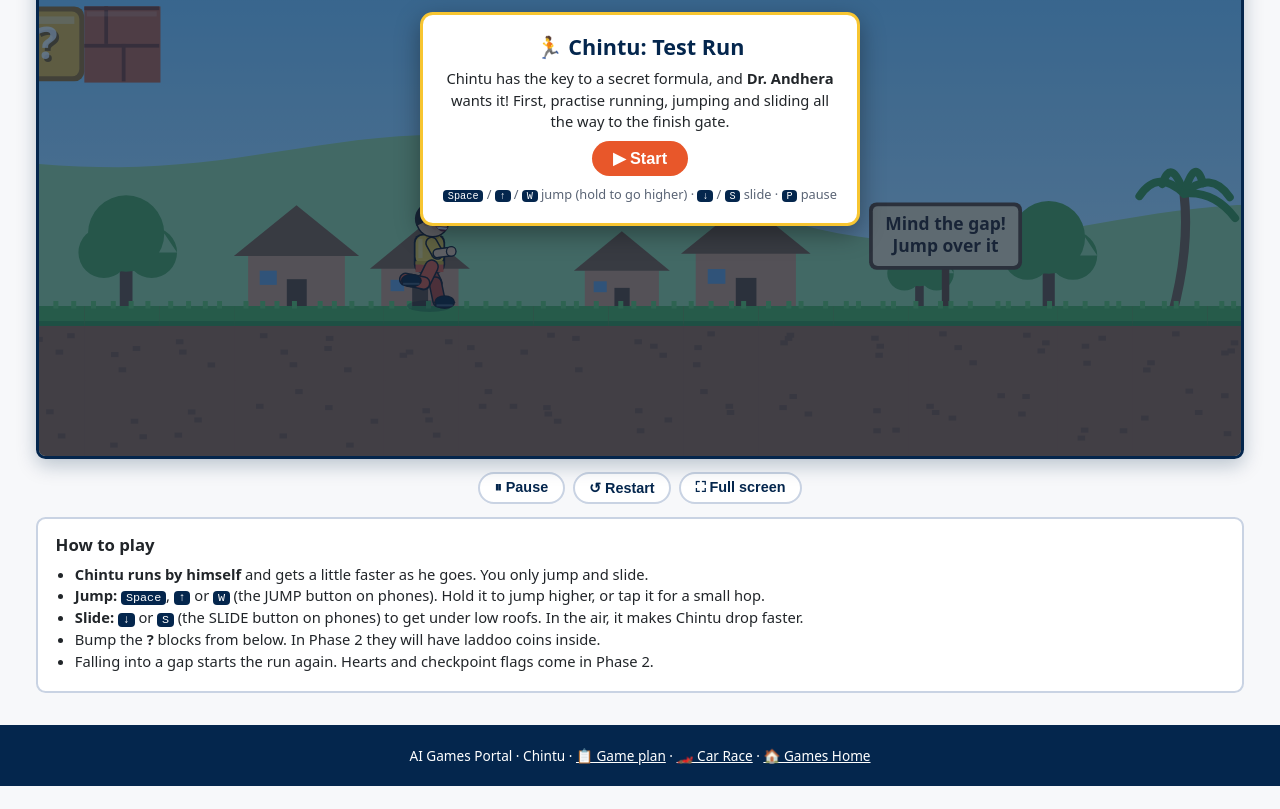
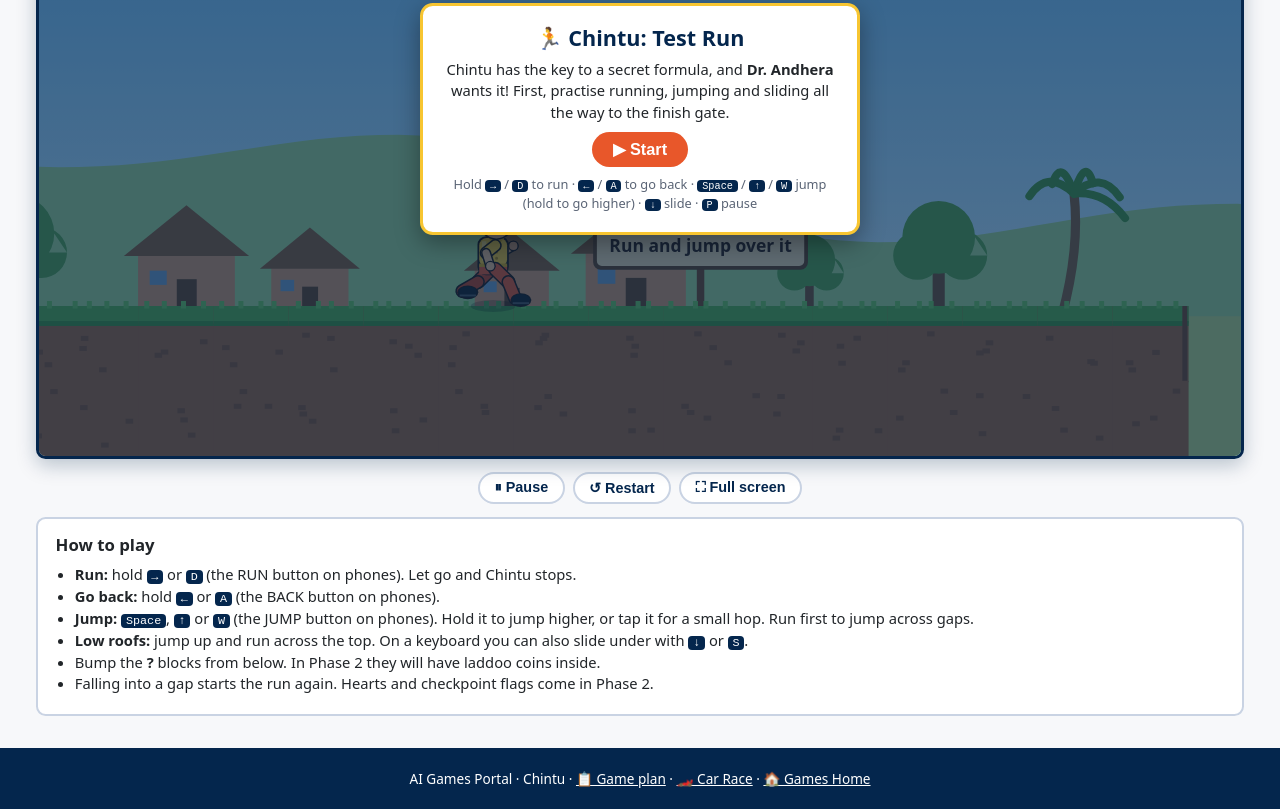
Before and after one commit to RAGchamp/GAMES, a plain HTML site: page GAME-2-Chintu/chintu.html in a window 1280 px wide. Shown: the part 494-1303 px from the top of the page. Before the commit the page ends 1280 px from the top, so only its background shows below. Drawn offline with Linux system fonts and the light colour scheme.

Commit message:
Chintu: run only while RUN is held; BACK, RUN and JUMP buttons
- Chintu now stands still until RUN (→ / D) is held, walks back with
  BACK (← / A), speeds up and slows down smoothly, faces the way he
  moves, and breathes when idle; the camera looks ahead his way
- Phones: BACK, RUN and JUMP buttons (SLIDE button removed); in
  landscape BACK and RUN are round buttons bottom-left, JUMP bottom-right
- Low roof can be crossed by jumping on top; keyboard ↓ still slides
- Signs, title hints, help text and the plan updated

Co-Authored-By: Claude Opus 5.5 <noreply@anthropic.com>

```diff
--- a/GAME-2-Chintu/chintu.html
+++ b/GAME-2-Chintu/chintu.html
@@ -126,7 +126,8 @@
     user-select:none; -webkit-user-select:none; -webkit-touch-callout:none;
   }
   .tb span{ display:block; font-size:.78rem; letter-spacing:.12em; margin-top:.25rem; }
-  .tb.slide{ background:var(--biz-blue); }
+  .tb.back{ background:var(--biz-blue); flex-grow:.8; }
+  .tb.run{ background:#198754; }
   .tb.jump{ background:var(--chintu-orange); }
   .tb.mini{ flex:0 0 64px; background:#2d3e5c; font-size:1.3rem; }
   .tb.down{ filter:brightness(1.3); transform:scale(.97); }
@@ -148,15 +149,17 @@
       background:transparent; pointer-events:none; z-index:5;
     }
     body.touch:not(.playing) .deck{ display:none; }
+    body.touch{ --tb:clamp(58px, 21vh, 86px); }
     body.touch .tb{
       position:absolute; pointer-events:auto; flex:none;
-      width:clamp(64px, 22vh, 92px); height:clamp(64px, 22vh, 92px); border-radius:50%;
+      width:var(--tb); height:var(--tb); border-radius:50%;
       bottom:max(10px, env(safe-area-inset-bottom)); font-size:1.4rem; padding:0;
       background:rgba(4,38,77,.38); border:3px solid rgba(255,255,255,.75);
       box-shadow:0 2px 10px rgba(0,0,0,.3); backdrop-filter:blur(2px);
     }
     body.touch .tb span{ font-size:.62rem; letter-spacing:.08em; margin-top:.15rem; }
-    body.touch .tb.slide{ left:max(10px, env(safe-area-inset-left)); border-color:rgba(110,168,254,.95); }
+    body.touch .tb.back{ left:max(10px, env(safe-area-inset-left)); border-color:rgba(110,168,254,.95); }
+    body.touch .tb.run{ left:calc(max(10px, env(safe-area-inset-left)) + var(--tb) + 12px); border-color:rgba(117,214,160,.95); }
     body.touch .tb.jump{ right:max(10px, env(safe-area-inset-right)); border-color:rgba(255,160,120,.95); }
     body.touch .tb.down{ background:rgba(255,255,255,.35); transform:scale(.94); }
     body.touch .tb.mini{
@@ -210,8 +213,8 @@
           <h2>🏃 Chintu: Test Run</h2>
           <p>Chintu has the key to a secret formula, and <strong>Dr. Andhera</strong> wants it! First, practise running, jumping and sliding all the way to the finish gate.</p>
           <button class="btn-go" id="startBtn">▶ Start</button>
-          <p class="small" id="hintKeys"><kbd>Space</kbd> / <kbd>↑</kbd> / <kbd>W</kbd> jump (hold to go higher) · <kbd>↓</kbd> / <kbd>S</kbd> slide · <kbd>P</kbd> pause</p>
-          <p class="small" id="hintTouch" hidden>📱 Use the <strong>JUMP</strong> and <strong>SLIDE</strong> buttons under the game. Hold JUMP to go higher.</p>
+          <p class="small" id="hintKeys">Hold <kbd>→</kbd> / <kbd>D</kbd> to run · <kbd>←</kbd> / <kbd>A</kbd> to go back · <kbd>Space</kbd> / <kbd>↑</kbd> / <kbd>W</kbd> jump (hold to go higher) · <kbd>↓</kbd> slide · <kbd>P</kbd> pause</p>
+          <p class="small" id="hintTouch" hidden>📱 Hold <strong>RUN</strong> to run, <strong>BACK</strong> to go back, and tap <strong>JUMP</strong> to jump (hold it to go higher).</p>
           <p class="small" id="titleBest"></p>
         </div>
       </div>
@@ -239,7 +242,8 @@
     </div>
 
     <div class="deck" id="deck" hidden>
-      <button class="tb slide" id="btnSlide" aria-label="Slide">▼<span>SLIDE</span></button>
+      <button class="tb back" id="btnBack" aria-label="Go back">◀<span>BACK</span></button>
+      <button class="tb run" id="btnRun" aria-label="Run">▶<span>RUN</span></button>
       <button class="tb mini" id="btnPause" aria-label="Pause">⏸</button>
       <button class="tb jump" id="btnJump" aria-label="Jump">▲<span>JUMP</span></button>
     </div>
@@ -254,9 +258,10 @@
   <div class="help">
     <h2>How to play</h2>
     <ul>
-      <li><strong>Chintu runs by himself</strong> and gets a little faster as he goes. You only jump and slide.</li>
-      <li><strong>Jump:</strong> <kbd>Space</kbd>, <kbd>↑</kbd> or <kbd>W</kbd> (the JUMP button on phones). Hold it to jump higher, or tap it for a small hop.</li>
-      <li><strong>Slide:</strong> <kbd>↓</kbd> or <kbd>S</kbd> (the SLIDE button on phones) to get under low roofs. In the air, it makes Chintu drop faster.</li>
+      <li><strong>Run:</strong> hold <kbd>→</kbd> or <kbd>D</kbd> (the RUN button on phones). Let go and Chintu stops.</li>
+      <li><strong>Go back:</strong> hold <kbd>←</kbd> or <kbd>A</kbd> (the BACK button on phones).</li>
+      <li><strong>Jump:</strong> <kbd>Space</kbd>, <kbd>↑</kbd> or <kbd>W</kbd> (the JUMP button on phones). Hold it to jump higher, or tap it for a small hop. Run first to jump across gaps.</li>
+      <li><strong>Low roofs:</strong> jump up and run across the top. On a keyboard you can also slide under with <kbd>↓</kbd> or <kbd>S</kbd>.</li>
       <li>Bump the <strong>?</strong> blocks from below. In Phase 2 they will have laddoo coins inside.</li>
       <li>Falling into a gap starts the run again. Hearts and checkpoint flags come in Phase 2.</li>
     </ul>
@@ -283,7 +288,7 @@
   const TILE = 30, VIEW_H = 270, STEP = 1 / 60;
   const PHYS = {
     gravity: 1800, jumpV: 620, jumpCut: 0.45, maxFall: 900, fastFall: 1400,
-    runMin: 150, runMax: 230, coyote: 0.1, buffer: 0.12, slideMin: 0.45
+    runSpeed: 185, accel: 1100, friction: 1500, airAccel: 750, coyote: 0.1, buffer: 0.12, slideMin: 0.45
   };
   const PW = 16, STAND_H = 36, SLIDE_H = 18;
 
@@ -430,11 +435,11 @@
   ];
 
   const SIGNS = {
-    '1': isTouch ? ['Chintu runs by himself!', 'Tap JUMP to jump'] : ['Chintu runs by himself!', 'Jump: Space / ↑ / W'],
+    '1': isTouch ? ['Hold RUN to run', 'Tap JUMP to jump'] : ['Hold → to run, ← to go back', 'Jump: Space / ↑ / W'],
     '2': ['Jump under a ? block', 'to bump it'],
-    '3': ['Mind the gap!', 'Jump over it'],
+    '3': ['Mind the gap!', 'Run and jump over it'],
     '4': ['Big wall ahead!', 'HOLD jump to go higher'],
-    '5': isTouch ? ['Low roof!', 'Hold SLIDE'] : ['Low roof!', 'Slide: ↓ / S'],
+    '5': isTouch ? ['Low roof!', 'Jump up and run on top'] : ['Low roof! Jump on top', 'or slide under: ↓ / S'],
   };
 
   function buildRows(chunks) {
@@ -494,13 +499,13 @@
   let scale = 1, viewW = 480;
   const deaths = [], trail = [];   // debug only (?debug)
 
-  const keys = { jump: false, slide: false, jumpPressed: false };
+  const keys = { jump: false, slide: false, jumpPressed: false, left: false, right: false };
   const bot = { jump: false, slide: false, prevJump: false };
 
   function resetRun() {
     loadLevel();
     Object.assign(player, {
-      x: level.start.x, y: level.start.y, vx: 0, vy: 0, h: STAND_H,
+      x: level.start.x, y: level.start.y, vx: 0, vy: 0, h: STAND_H, facing: 1,
       onGround: false, coyoteT: 0, jumpBuf: 0, jumping: false,
       sliding: false, slideT: 0, runPhase: 0, landT: 0, blocked: false
     });
@@ -510,15 +515,10 @@
     snapCamera();
   }
 
-  function speedNow() {
-    const f = Math.max(0, Math.min(1, player.x / Math.max(1, level.goalX)));
-    return PHYS.runMin + (PHYS.runMax - PHYS.runMin) * f;
-  }
-
   // ---------- Computer player (attract screen and ?demo) ----------
   function botThink() {
     const p = player;
-    const v = speedNow();
+    const v = Math.max(120, p.vx);
     const feetRow = Math.floor((p.y + p.h - 1) / TILE);
     const cEdge = Math.floor((p.x + PW + 2) / TILE);
     const cAhead = Math.floor((p.x + PW + v * 0.1) / TILE);
@@ -555,8 +555,8 @@
 
     const auto = state === 'title' || DEMO;
     let input;
-    if (auto) { botThink(); input = { jump: bot.jump, slide: bot.slide, pressed: bot.jumpPressed }; }
-    else { input = { jump: keys.jump, slide: keys.slide, pressed: keys.jumpPressed }; keys.jumpPressed = false; }
+    if (auto) { botThink(); input = { jump: bot.jump, slide: bot.slide, pressed: bot.jumpPressed, left: false, right: true }; }
+    else { input = { jump: keys.jump, slide: keys.slide, pressed: keys.jumpPressed, left: keys.left, right: keys.right }; keys.jumpPressed = false; }
 
     if (state === 'play') runTime += dt;
     stepPlayer(dt, input);
@@ -607,15 +607,23 @@
     const g = (!p.onGround && input.slide && p.vy > -100) ? PHYS.fastFall : PHYS.gravity;
     p.vy = Math.min(PHYS.maxFall, p.vy + g * dt);
 
-    // Horizontal (auto-run)
-    p.vx = speedNow();
+    // Horizontal: runs only while RUN (→) or BACK (←) is held, then slows to a stop
+    const dir = (input.right ? 1 : 0) - (input.left ? 1 : 0);
+    const target = dir * PHYS.runSpeed;
+    const a = dir !== 0 ? (p.onGround ? PHYS.accel : PHYS.airAccel) : (p.onGround ? PHYS.friction : PHYS.airAccel * 0.4);
+    if (p.vx < target) p.vx = Math.min(target, p.vx + a * dt);
+    else if (p.vx > target) p.vx = Math.max(target, p.vx - a * dt);
+    if (dir) p.facing = dir;
     p.x += p.vx * dt;
     p.blocked = false;
     {
-      const c = Math.floor((p.x + PW - 0.001) / TILE);
       const r0 = Math.floor(p.y / TILE), r1 = Math.floor((p.y + p.h - 0.001) / TILE);
-      for (let r = r0; r <= r1; r++) {
-        if (isSolid(tileAt(c, r))) { p.x = c * TILE - PW; p.blocked = true; break; }
+      if (p.vx > 0) {
+        const c = Math.floor((p.x + PW - 0.001) / TILE);
+        for (let r = r0; r <= r1; r++) if (isSolid(tileAt(c, r))) { p.x = c * TILE - PW; p.vx = 0; p.blocked = true; break; }
+      } else if (p.vx < 0) {
+        const c = Math.floor(p.x / TILE);
+        for (let r = r0; r <= r1; r++) if (isSolid(tileAt(c, r))) { p.x = (c + 1) * TILE; p.vx = 0; p.blocked = true; break; }
       }
     }
 
@@ -644,7 +652,7 @@
       if (!wasGround) { p.landT = 0.12; puff(p.x + PW / 2, p.y + p.h, 6); }
     } else p.coyoteT = Math.max(0, p.coyoteT - dt);
     p.landT = Math.max(0, p.landT - dt);
-    if (p.onGround && !p.sliding) p.runPhase += p.vx * dt * 0.085;
+    if (p.onGround && !p.sliding) p.runPhase += Math.abs(p.vx) * dt * 0.085;
   }
 
   function canStand() {
@@ -664,15 +672,20 @@
     }
   }
 
+  // The camera looks ahead in the direction Chintu faces.
+  let lookAhead = 0.32;
   function updateCamera(dt) {
-    const tx = player.x - viewW * 0.28;
+    const want = player.facing < 0 ? 0.62 : 0.32;
+    lookAhead += (want - lookAhead) * Math.min(1, dt * 2.5);
+    const tx = player.x - viewW * lookAhead;
     const ty = player.y + player.h - VIEW_H * 0.72;
-    cam.x += (tx - cam.x) * Math.min(1, dt * 10);
+    cam.x += (tx - cam.x) * Math.min(1, dt * 8);
     cam.y += (ty - cam.y) * Math.min(1, dt * 4);
     clampCamera();
   }
   function snapCamera() {
-    cam.x = player.x - viewW * 0.28;
+    lookAhead = 0.32;
+    cam.x = player.x - viewW * lookAhead;
     cam.y = player.y + player.h - VIEW_H * 0.72;
     clampCamera();
   }
@@ -944,9 +957,10 @@
     ctx.fillStyle = front ? COL.skin : COL.skinDark; ctx.beginPath(); ctx.arc(hx, hy, 1.9, 0, Math.PI * 2); ctx.fill();
   }
 
-  function drawChintu(px, py, pose, t) {
+  function drawChintu(px, py, pose, t, facing) {
     ctx.save();
     ctx.translate(px, py);
+    if (facing < 0) ctx.scale(-1, 1);
     if (pose === 'slide') { ctx.translate(-2, -1); ctx.rotate(-1.2); }
     if (pose === 'land') ctx.scale(1.08, 0.9);
     ctx.scale(0.86, 0.86);
@@ -962,6 +976,8 @@
       legA = 1.0; kneeA = 1.5; legB = -0.45; kneeB = 0.6; armA = 1.7; elbA = 0.5; armB = -1.0; elbB = 0.4;
     } else if (pose === 'fall') {
       legA = 0.35; kneeA = 0.5; legB = -0.25; kneeB = 0.7; armA = 1.5; elbA = -0.4; armB = -2.2; elbB = -0.3;
+    } else if (pose === 'idle') {
+      bob = -Math.max(0, Math.sin(animT * 3)) * 0.6;   // gentle breathing
     } else if (pose === 'slide') {
       legA = 0.15; kneeA = 0.05; legB = -0.05; kneeB = 0.15; armA = 2.1; elbA = 0.3; armB = 0.9; elbB = -0.3;
     }
@@ -1035,8 +1051,9 @@
     if (p.sliding) pose = 'slide';
     else if (!p.onGround) pose = p.vy < 0 ? 'jump' : 'fall';
     else if (p.landT > 0) pose = 'land';
-    else pose = 'run';
-    drawChintu(fx, fy, pose, p.runPhase);
+    else if (Math.abs(p.vx) > 8) pose = 'run';
+    else pose = 'idle';
+    drawChintu(fx, fy, pose, p.runPhase, p.facing);
   }
 
   function groundBelow(x, y) {
@@ -1128,7 +1145,7 @@
     if (state !== 'pause') return;
     state = pausedFrom;
     showOverlay(null);
-    keys.jump = keys.slide = keys.jumpPressed = false;
+    clearKeys();
     updateStopBtn();
   }
   function finishRun() {
@@ -1146,9 +1163,13 @@
   // ---------- Input ----------
   const JUMP_KEYS = ['Space', 'ArrowUp', 'KeyW'];
   const SLIDE_KEYS = ['ArrowDown', 'KeyS'];
+  const RIGHT_KEYS = ['ArrowRight', 'KeyD'];
+  const LEFT_KEYS = ['ArrowLeft', 'KeyA'];
 
   window.addEventListener('keydown', e => {
     const inGame = state === 'play' || state === 'fall';
+    if (RIGHT_KEYS.includes(e.code)) { keys.right = true; if (inGame) e.preventDefault(); return; }
+    if (LEFT_KEYS.includes(e.code)) { keys.left = true; if (inGame) e.preventDefault(); return; }
     if (JUMP_KEYS.includes(e.code) || SLIDE_KEYS.includes(e.code)) {
       if (inGame) e.preventDefault();
       if (state === 'title' && (e.code === 'Space') && document.activeElement === document.body) { e.preventDefault(); startRun(); return; }
@@ -1165,8 +1186,11 @@
   window.addEventListener('keyup', e => {
     if (JUMP_KEYS.includes(e.code)) keys.jump = false;
     else if (SLIDE_KEYS.includes(e.code)) keys.slide = false;
+    else if (RIGHT_KEYS.includes(e.code)) keys.right = false;
+    else if (LEFT_KEYS.includes(e.code)) keys.left = false;
   });
-  window.addEventListener('blur', () => { keys.jump = keys.slide = keys.jumpPressed = false; });
+  function clearKeys() { keys.jump = keys.slide = keys.jumpPressed = keys.left = keys.right = false; }
+  window.addEventListener('blur', clearKeys);
   document.addEventListener('visibilitychange', () => { if (document.hidden) pause(); });
 
   function holdButton(el, onDown, onUp) {
@@ -1182,7 +1206,8 @@
     el.addEventListener('contextmenu', e => e.preventDefault());
   }
   holdButton($('btnJump'), () => { keys.jump = true; keys.jumpPressed = true; }, () => { keys.jump = false; });
-  holdButton($('btnSlide'), () => { keys.slide = true; }, () => { keys.slide = false; });
+  holdButton($('btnRun'), () => { keys.right = true; }, () => { keys.right = false; });
+  holdButton($('btnBack'), () => { keys.left = true; }, () => { keys.left = false; });
   $('btnPause').addEventListener('click', () => { if (state === 'pause') resume(); else pause(); });
 
   $('startBtn').addEventListener('click', startRun);
```
Also changed, not shown: info/CHINTU-GAME-PLAN.html (+1 -1 lines).
